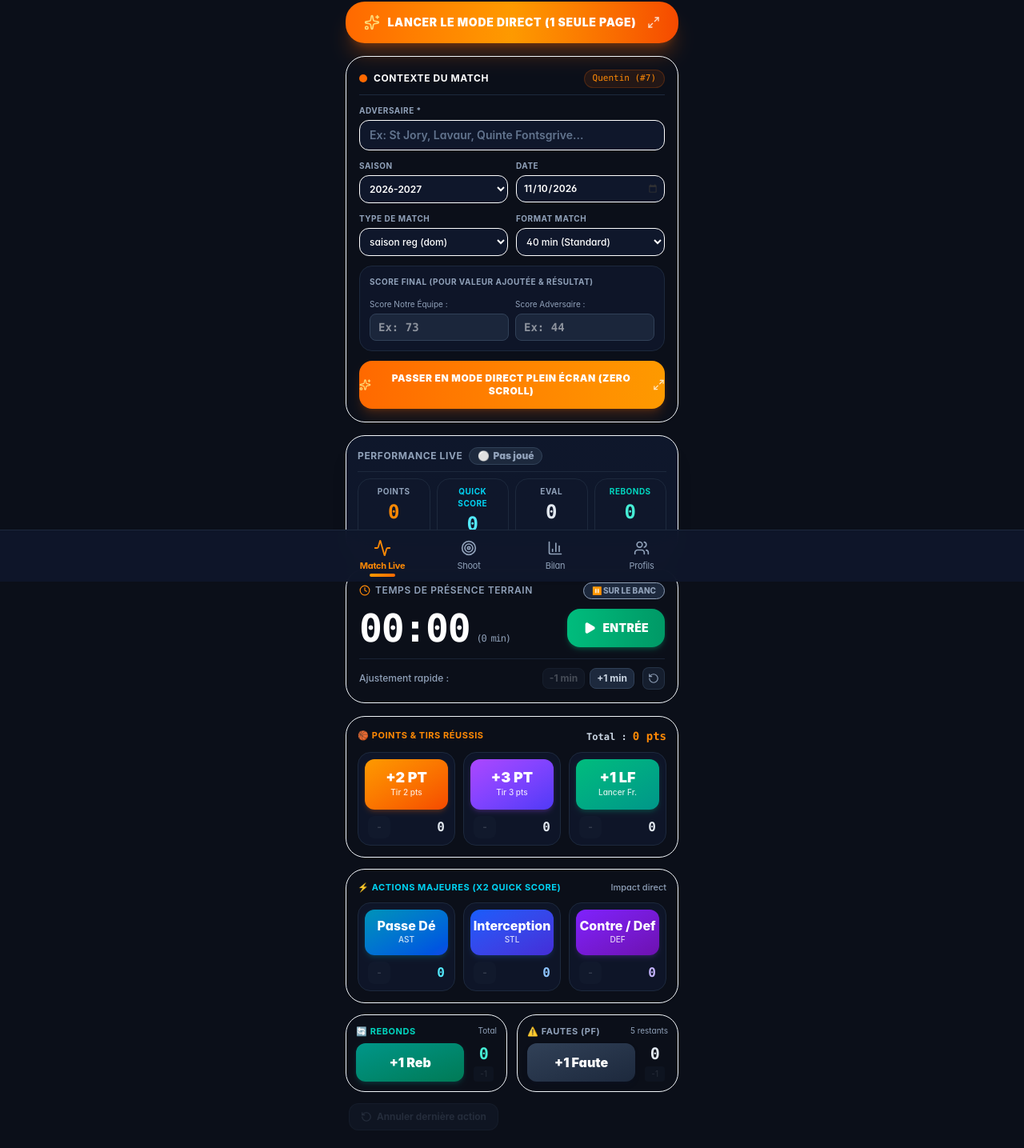
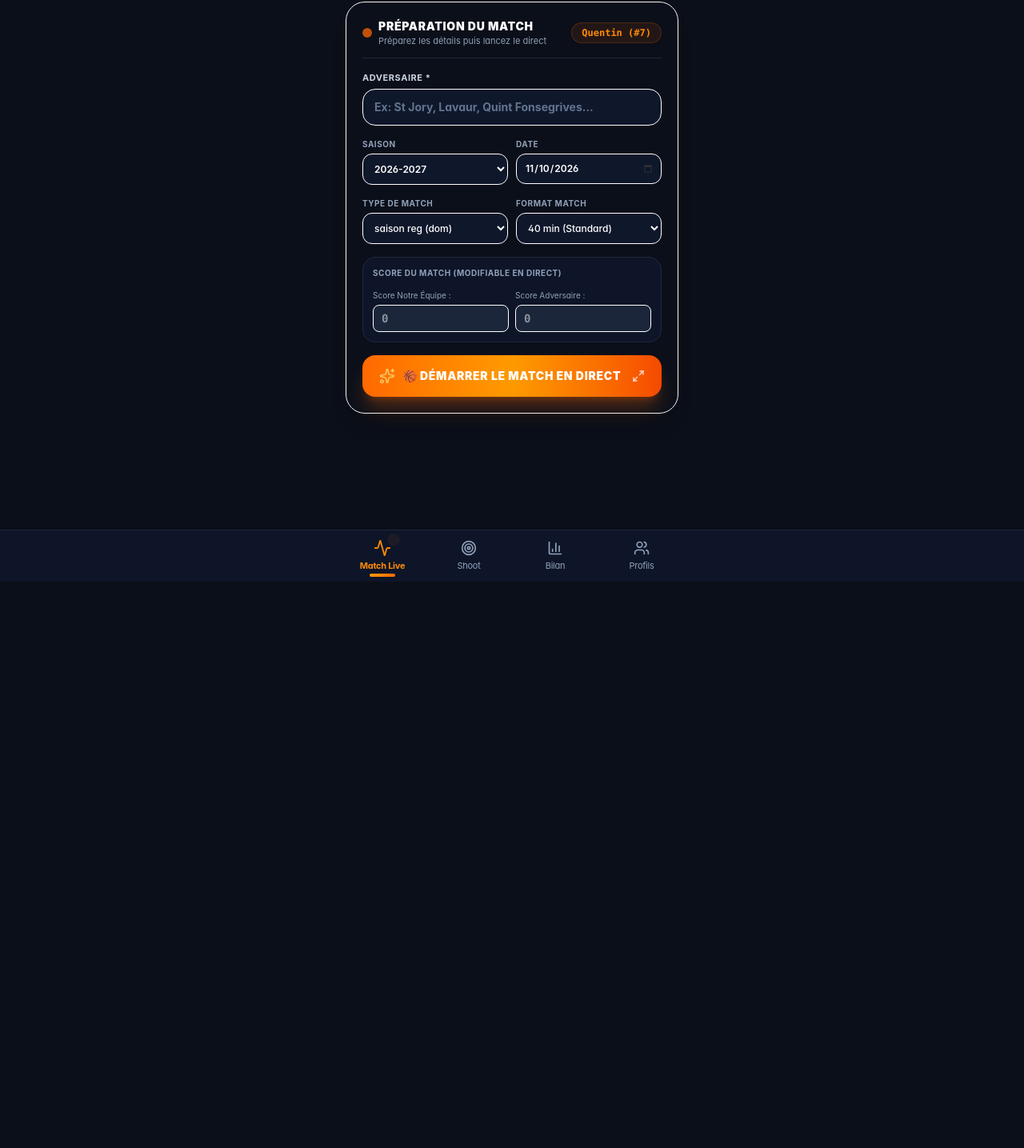
Before and after one commit to tougai/basket-stats, a React (Vite) app: page / in a window 1280 px wide. Shown: the part 73-1508 px from the top of the page at 80% size. After the commit the page ends 800 px from the top, so only its background shows below. Built offline with nearby package versions, Linux system fonts and the light colour scheme.

Commit message:
feat: simplifie onglet match avec Option A (fiche preparation + acces direct au mode plein ecran)

```diff
--- a/src/components/MatchTracker/MatchTracker.jsx
+++ b/src/components/MatchTracker/MatchTracker.jsx
@@ -1,12 +1,9 @@
 import React, { useState, useEffect } from 'react';
 import { useApp } from '../../context/AppContext';
-import { GameTimer } from './GameTimer';
-import { StatKeypad } from './StatKeypad';
-import { LiveSummaryBar } from './LiveSummaryBar';
 import { MatchSuccessModal } from './MatchSuccessModal';
 import { LiveSingleScreen } from './LiveSingleScreen';
 import { calculatePoints, calculateQuickScore, calculateEfficiency, calculateValeurAjoutee } from '../../utils/formulas';
-import { Save, Calendar, Shield, Swords, Plus, RotateCcw, Award, Sparkles, Maximize2 } from 'lucide-react';
+import { RotateCcw, Sparkles, Maximize2, Play, Users, Calendar } from 'lucide-react';
 
 const DEFAULT_MATCH_TYPES = [
   'brassages region',
@@ -148,10 +145,7 @@ export function MatchTracker({ onNavigateToStats }) {
 
   // Enregistrer le match
   const handleSaveMatch = () => {
-    if (!matchData.opponent.trim()) {
-      alert('Veuillez renseigner le nom de l\'adversaire.');
-      return;
-    }
+    const oppName = matchData.opponent.trim() || 'Adversaire';
 
     const calculatedPts = calculatePoints(matchData.pts2Made, matchData.pts3Made, matchData.ftMade);
     const finalMinutes = minutes;
@@ -160,7 +154,7 @@ export function MatchTracker({ onNavigateToStats }) {
       date: matchData.date.split('-').reverse().join('/'),
       season: matchData.season || currentSeason,
       type: matchData.type,
-      opponent: matchData.opponent.trim(),
+      opponent: oppName,
       result: formattedResult || 'Score non renseigné',
       minutes: finalMinutes,
       points: calculatedPts,
@@ -209,7 +203,7 @@ export function MatchTracker({ onNavigateToStats }) {
   };
 
   const handleResetMatch = () => {
-    if (window.confirm('Réinitialiser la feuille de match en cours ? Les compteurs seront remis à zéro.')) {
+    if (window.confirm('Réinitialiser la feuille de match en cours ? Tous les compteurs seront remis à zéro.')) {
       setMatchData({
         date: new Date().toISOString().slice(0, 10),
         season: currentSeason,
@@ -270,49 +264,70 @@ export function MatchTracker({ onNavigateToStats }) {
     );
   }
 
+  // A-t-on un match avec des statistiques déjà saisies en cours ?
+  const hasLiveDraft = (points > 0 || matchData.timerSeconds > 0 || (matchData.undoStack && matchData.undoStack.length > 0));
+
   return (
     <div className="space-y-4 pb-24 max-w-md mx-auto">
-      {/* BOUTON D'ACCÈS AU MODE DIRECT PLEIN ÉCRAN */}
-      <button
-        type="button"
-        onClick={() => setIsLiveMode(true)}
-        className="w-full py-4 bg-gradient-to-r from-orange-500 via-amber-500 to-orange-600 active:scale-98 text-white font-black text-sm uppercase tracking-wider rounded-3xl shadow-xl shadow-orange-500/25 flex items-center justify-center gap-2.5 transition"
-      >
-        <Sparkles className="w-5 h-5 animate-pulse text-amber-200" />
-        <span>Lancer le Mode Direct (1 Seule Page)</span>
-        <Maximize2 className="w-4 h-4 ml-1 opacity-80" />
-      </button>
+      {/* FICHE ÉPURÉE DE PRÉPARATION DU MATCH (OPTION A) */}
+      <div className="bg-slate-850/90 border border-slate-750 p-5 rounded-3xl shadow-xl space-y-4">
 
-      {/* 1. FICHE CONTEXTE DU MATCH */}
-      <div className="bg-slate-850/80 border border-slate-750 p-4 rounded-3xl shadow-sm space-y-3">
-        <div className="flex items-center justify-between border-b border-slate-800 pb-2">
+        {/* En-tête : Joueur sélectionné */}
+        <div className="flex items-center justify-between border-b border-slate-800 pb-3">
           <div className="flex items-center gap-2">
-            <span className="w-2.5 h-2.5 rounded-full bg-orange-500"></span>
-            <span className="text-xs font-bold uppercase tracking-wider text-white">
-              Contexte du Match
-            </span>
+            <span className="w-3 h-3 rounded-full bg-orange-500 animate-pulse"></span>
+            <div>
+              <h2 className="text-sm font-black uppercase tracking-wider text-white">
+                {hasLiveDraft ? 'Match en Cours' : 'Préparation du Match'}
+              </h2>
+              <p className="text-[11px] text-slate-400">
+                {hasLiveDraft ? 'Session active prête à être reprise' : 'Préparez les détails puis lancez le direct'}
+              </p>
+            </div>
           </div>
 
-          <span className="text-[11px] font-mono text-orange-400 bg-orange-500/10 px-2.5 py-0.5 rounded-full border border-orange-500/20">
+          <span className="text-xs font-mono font-bold text-orange-400 bg-orange-500/10 px-3 py-1 rounded-full border border-orange-500/20">
             {activePlayer.name} (#{activePlayer.jerseyNumber || '?'})
           </span>
         </div>
 
-        {/* Adversaire (Pleine largeur pour les noms longs) */}
+        {/* Bannière de reprise si match déjà en cours */}
+        {hasLiveDraft && (
+          <div className="bg-gradient-to-r from-orange-500/15 via-amber-500/15 to-transparent border border-orange-500/30 rounded-2xl p-3 flex items-center justify-between">
             <div>
-          <label className="text-[10px] font-bold uppercase text-slate-400 tracking-wider block mb-1">
+              <div className="text-xs font-black text-amber-300">
+                {matchData.opponent || 'Match Direct'}
+              </div>
+              <div className="text-[11px] font-mono text-slate-300">
+                {points} pts • {minutes} min de jeu • {matchData.pf}/5 fautes
+              </div>
+            </div>
+            <button
+              type="button"
+              onClick={() => setIsLiveMode(true)}
+              className="px-3.5 py-2 bg-orange-500 hover:bg-orange-600 active:scale-95 text-white text-xs font-black uppercase tracking-wider rounded-xl shadow-md flex items-center gap-1.5 transition"
+            >
+              <Play className="w-3.5 h-3.5 fill-current" />
+              <span>Reprendre</span>
+            </button>
+          </div>
+        )}
+
+        {/* Adversaire */}
+        <div>
+          <label className="text-[11px] font-bold uppercase text-slate-300 tracking-wider block mb-1.5">
             Adversaire *
           </label>
           <input
             type="text"
-            placeholder="Ex: St Jory, Lavaur, Quinte Fontsgrive..."
+            placeholder="Ex: St Jory, Lavaur, Quint Fonsegrives..."
             value={matchData.opponent}
             onChange={(e) => updateField('opponent', e.target.value)}
-            className="w-full bg-slate-900 border border-slate-750 focus:border-orange-500 rounded-xl px-3 py-2 text-sm font-semibold text-white placeholder-slate-500 outline-none transition"
+            className="w-full bg-slate-900 border border-slate-750 focus:border-orange-500 rounded-2xl px-3.5 py-3 text-sm font-bold text-white placeholder-slate-500 outline-none transition"
           />
         </div>
 
-        {/* Saison & Date (avec min-w-0 anti-débordement) */}
+        {/* Saison & Date */}
         <div className="grid grid-cols-2 gap-2.5 min-w-0">
           <div className="min-w-0 overflow-hidden">
             <label className="text-[10px] font-bold uppercase text-slate-400 tracking-wider block mb-1 truncate">
@@ -327,7 +342,7 @@ export function MatchTracker({ onNavigateToStats }) {
                   updateField('season', e.target.value);
                 }
               }}
-              className="w-full min-w-0 max-w-full box-border bg-slate-900 border border-slate-750 focus:border-orange-500 rounded-xl px-2 py-2 text-xs font-semibold text-white outline-none truncate"
+              className="w-full min-w-0 max-w-full box-border bg-slate-900 border border-slate-750 focus:border-orange-500 rounded-xl px-2.5 py-2.5 text-xs font-semibold text-white outline-none truncate"
             >
               {(seasons || [currentSeason]).map(s => (
                 <option key={s} value={s}>{s}</option>
@@ -344,12 +359,12 @@ export function MatchTracker({ onNavigateToStats }) {
               type="date"
               value={matchData.date}
               onChange={(e) => updateField('date', e.target.value)}
-              className="w-full min-w-0 max-w-full box-border bg-slate-900 border border-slate-750 focus:border-orange-500 rounded-xl px-2 py-2 text-xs font-semibold text-white outline-none transition"
+              className="w-full min-w-0 max-w-full box-border bg-slate-900 border border-slate-750 focus:border-orange-500 rounded-xl px-2.5 py-2.5 text-xs font-semibold text-white outline-none transition"
             />
           </div>
         </div>
 
-        {/* Formulaire ajout nouvelle saison dans Match */}
+        {/* Formulaire ajout nouvelle saison */}
         {isAddingNewSeason && (
           <div className="flex items-center gap-2 p-2 bg-slate-900 rounded-xl border border-orange-500/40 animate-in fade-in duration-150">
             <input
@@ -402,7 +417,7 @@ export function MatchTracker({ onNavigateToStats }) {
                   updateField('type', e.target.value);
                 }
               }}
-              className="w-full min-w-0 max-w-full box-border bg-slate-900 border border-slate-750 focus:border-orange-500 rounded-xl px-2 py-2 text-xs font-medium text-white outline-none truncate"
+              className="w-full min-w-0 max-w-full box-border bg-slate-900 border border-slate-750 focus:border-orange-500 rounded-xl px-2.5 py-2.5 text-xs font-medium text-white outline-none truncate"
             >
               {matchTypes.map(t => (
                 <option key={t} value={t}>{t}</option>
@@ -418,7 +433,7 @@ export function MatchTracker({ onNavigateToStats }) {
             <select
               value={matchData.matchDuration}
               onChange={(e) => updateField('matchDuration', parseInt(e.target.value))}
-              className="w-full min-w-0 max-w-full box-border bg-slate-900 border border-slate-750 focus:border-orange-500 rounded-xl px-2 py-2 text-xs font-medium text-white outline-none"
+              className="w-full min-w-0 max-w-full box-border bg-slate-900 border border-slate-750 focus:border-orange-500 rounded-xl px-2.5 py-2.5 text-xs font-medium text-white outline-none"
             >
               <option value={40}>40 min (Standard)</option>
               <option value={32}>32 min (Jeunes U15/U13)</option>
@@ -458,7 +473,7 @@ export function MatchTracker({ onNavigateToStats }) {
         <div className="bg-slate-900/90 rounded-2xl p-3 border border-slate-800">
           <div className="flex items-center justify-between mb-1.5">
             <span className="text-[10px] font-bold uppercase text-slate-400 tracking-wider">
-              Score Final (pour Valeur Ajoutée & Résultat)
+              Score du Match (modifiable en direct)
             </span>
             {formattedResult && (
               <span className={`text-[11px] font-mono font-black px-2 py-0.5 rounded ${
@@ -474,91 +489,55 @@ export function MatchTracker({ onNavigateToStats }) {
               <span className="text-[10px] text-slate-400">Score Notre Équipe :</span>
               <input
                 type="number"
-                placeholder="Ex: 73"
+                placeholder="0"
                 value={matchData.teamScore}
                 onChange={(e) => updateField('teamScore', e.target.value)}
-                className="w-full bg-slate-800/90 border border-slate-700 rounded-lg px-2.5 py-1.5 text-sm font-mono font-bold text-white outline-none mt-0.5"
+                className="w-full bg-slate-800/90 border border-slate-750 rounded-lg px-2.5 py-1.5 text-sm font-mono font-bold text-white outline-none mt-0.5"
               />
             </div>
             <div>
               <span className="text-[10px] text-slate-400">Score Adversaire :</span>
               <input
                 type="number"
-                placeholder="Ex: 44"
+                placeholder="0"
                 value={matchData.oppScore}
                 onChange={(e) => updateField('oppScore', e.target.value)}
-                className="w-full bg-slate-800/90 border border-slate-700 rounded-lg px-2.5 py-1.5 text-sm font-mono font-bold text-white outline-none mt-0.5"
+                className="w-full bg-slate-800/90 border border-slate-750 rounded-lg px-2.5 py-1.5 text-sm font-mono font-bold text-white outline-none mt-0.5"
               />
             </div>
           </div>
         </div>
 
-        {/* Bouton pour basculer en direct une fois les détails saisis */}
+        {/* GRAND BOUTON UNIQUE D'ENTRÉE EN MODE DIRECT PLEIN ÉCRAN */}
         <button
           type="button"
-          onClick={() => setIsLiveMode(true)}
-          className="w-full py-3.5 bg-gradient-to-r from-orange-500 to-amber-500 active:scale-98 text-white font-black text-xs uppercase tracking-wider rounded-2xl shadow-lg shadow-orange-500/20 flex items-center justify-center gap-2 transition"
+          onClick={() => {
+            if (!matchData.opponent.trim()) {
+              updateField('opponent', 'Adversaire');
+            }
+            setIsLiveMode(true);
+          }}
+          className="w-full py-4 bg-gradient-to-r from-orange-500 via-amber-500 to-orange-600 active:scale-98 text-white font-black text-sm uppercase tracking-wider rounded-2xl shadow-xl shadow-orange-500/25 flex items-center justify-center gap-2.5 transition mt-2"
         >
-          <Sparkles className="w-4 h-4 text-amber-200 animate-pulse" />
-          <span>Passer en Mode Direct Plein Écran (Zero Scroll)</span>
-          <Maximize2 className="w-4 h-4 ml-0.5 opacity-80" />
-        </button>
-      </div>
-
-      {/* 2. BARRE DE SYNTHÈSE LIVE STICKY */}
-      <LiveSummaryBar
-        match={{ ...matchData, points }}
-        minutes={minutes}
-        teamScore={teamScoreNum}
-      />
-
-      {/* 3. CHRONOMÈTRE DU TEMPS DE JEU */}
-      <GameTimer
-        timerSeconds={matchData.timerSeconds}
-        setTimerSeconds={(fn) => {
-          setMatchData(prev => ({
-            ...prev,
-            timerSeconds: typeof fn === 'function' ? fn(prev.timerSeconds) : fn
-          }));
-        }}
-        isRunning={matchData.isTimerRunning}
-        setIsRunning={(fn) => {
-          setMatchData(prev => ({
-            ...prev,
-            isTimerRunning: typeof fn === 'function' ? fn(prev.isTimerRunning) : fn
-          }));
-        }}
-      />
-
-      {/* 4. PAVÉ TACTILE DE SAISIE DES STATS */}
-      <StatKeypad
-        stats={{ ...matchData, points }}
-        onIncrement={handleIncrement}
-        onDecrement={handleDecrement}
-        onUndo={handleUndo}
-        canUndo={matchData.undoStack && matchData.undoStack.length > 0}
-        lastActionText={lastAction ? `${lastAction.label}` : ''}
-      />
-
-      {/* 5. BOUTONS BAS D'ACTION */}
-      <div className="space-y-2 pt-2">
-        <button
-          type="button"
-          onClick={handleSaveMatch}
-          className="w-full py-4 bg-gradient-to-r from-orange-500 via-amber-500 to-orange-600 active:scale-98 text-white font-black text-base uppercase tracking-wider rounded-3xl shadow-xl shadow-orange-500/25 flex items-center justify-center gap-2 transition"
-        >
-          <Save className="w-5 h-5" />
-          <span>Enregistrer le Match</span>
+          <Sparkles className="w-5 h-5 text-amber-200 animate-pulse" />
+          <span>{hasLiveDraft ? '🏀 Reprendre le Suivi en Direct' : '🏀 Démarrer le Match en Direct'}</span>
+          <Maximize2 className="w-4 h-4 ml-1 opacity-80" />
         </button>
 
+        {/* Bouton Réinitialiser discret si un brouillon est actif */}
+        {hasLiveDraft && (
+          <div className="text-center pt-1">
             <button
               type="button"
               onClick={handleResetMatch}
-          className="w-full py-2.5 text-slate-400 hover:text-slate-200 text-xs font-semibold flex items-center justify-center gap-1.5 active:scale-95 transition"
+              className="text-xs text-slate-400 hover:text-rose-400 flex items-center justify-center gap-1 mx-auto transition"
             >
               <RotateCcw className="w-3.5 h-3.5" />
-          <span>Réinitialiser la saisie</span>
+              <span>Réinitialiser cette feuille de match</span>
             </button>
+          </div>
+        )}
+
       </div>
 
       {/* MODAL DE SUCCÈS */}
```
Lines whose indentation alone changed are shown as unchanged.
